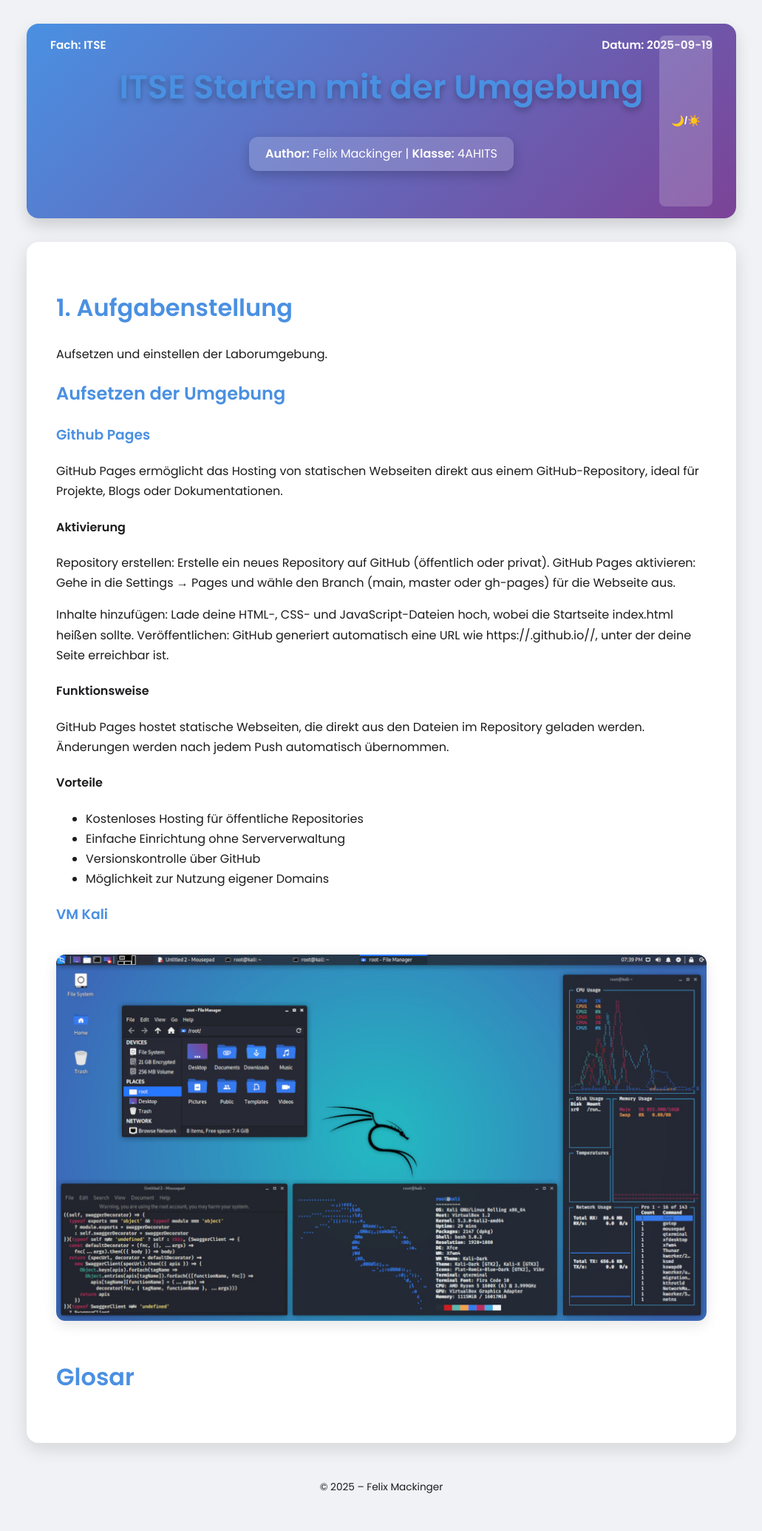
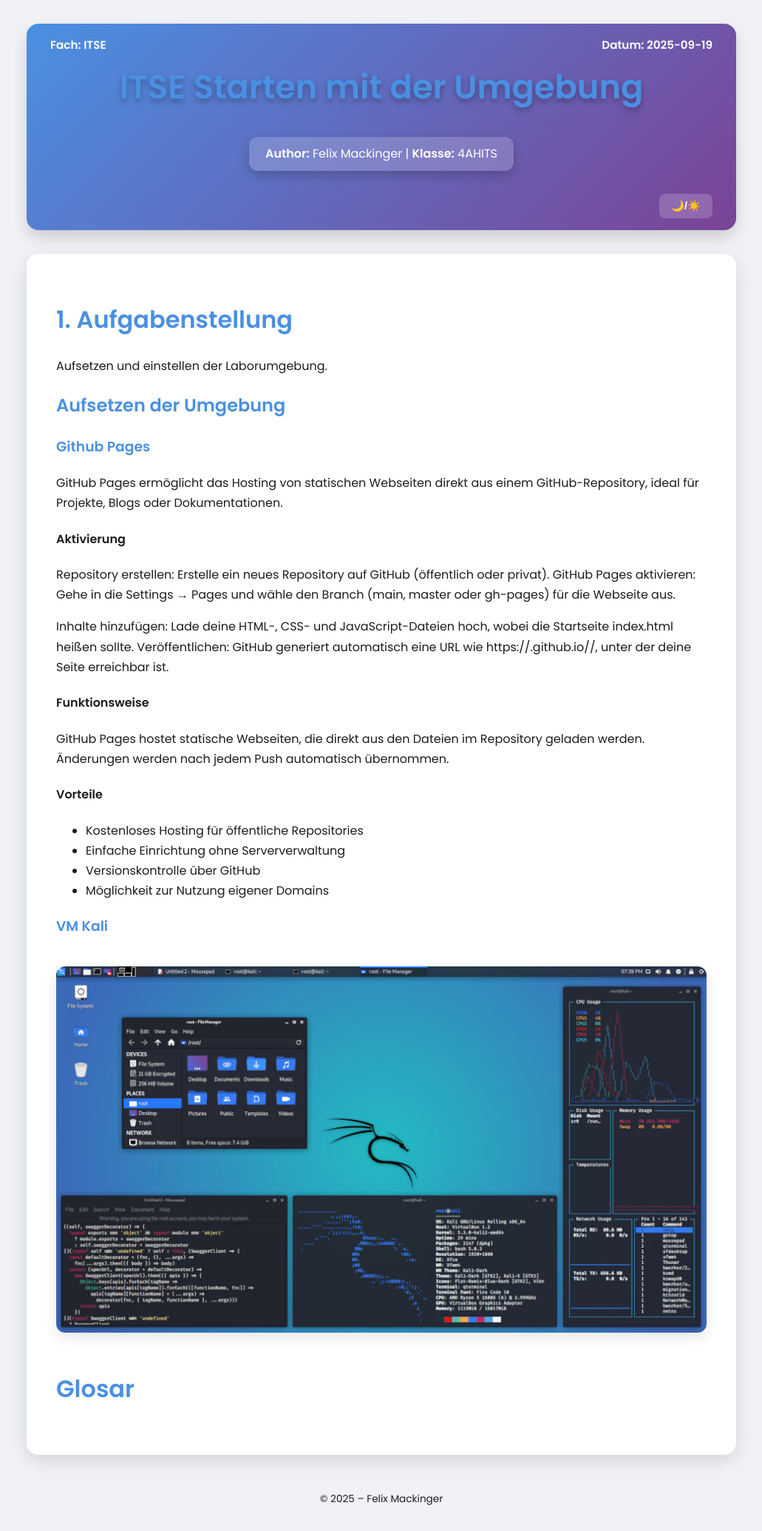
Before and after one commit to Felix-Mackinger/4AHITS_ITSE_Mackinger, a Jekyll site: the page built from berichte/2509022.md, in a window 1280 px wide. Shown: the whole page at 74% size, without its empty margins (124-1155 px from the left). Built offline with Jekyll 4.4.1, drawn with Linux system fonts in a browser that asks for light colours; our own code applies the rules of GitHub Pages for plain Markdown files.

Commit message:
Update style.css

```diff
--- a/assets/css/style.css
+++ b/assets/css/style.css
@@ -4,8 +4,6 @@
 /* ===========================================================
    🎨 Farbvariablen & Theme
    =========================================================== */
-
-
 :root {
   --bg: #f0f2f5;
   --text: #1c1c1e;
@@ -55,7 +53,6 @@ body.dark {
 /* ===========================================================
    🧱 Grundlayout
    =========================================================== */
-
 body {
   font-family: 'Poppins', sans-serif;
   background: var(--bg);
@@ -67,15 +64,29 @@ body {
   transition: background 0.3s, color 0.3s;
 }
 
+/* ---------- HEADER ---------- */
 header {
   background: var(--header-gradient);
   color: var(--meta-text);
-  padding: 3rem 2rem 3rem 2rem;
+  padding: 3rem 2rem 4rem 2rem;
   border-radius: 16px;
   box-shadow: 0 10px 20px rgba(0,0,0,0.15);
   text-align: center;
   position: relative;
 }
+
+/* Header Top Left/Right */
+.header-top-left,
+.header-top-right {
+  position: absolute;
+  top: 1rem;
+  font-size: 0.95rem;
+  font-weight: 600;
+}
+.header-top-left { left: 2rem; }
+.header-top-right { right: 2rem; }
+.header-top-left:empty,
+.header-top-right:empty { display: none; }
 
 header h1 {
   margin: 0 0 1rem 0;
@@ -97,11 +108,13 @@ header h1 {
   line-height: 1.5;
   transition: background 0.3s;
 }
+.meta:empty { display: none; }
 
+/* Theme Toggle */
 .theme-toggle {
   position: absolute;
-  top: 1rem;
-  right: 1rem;
+  bottom: 1rem;
+  right: 2rem;
   background: var(--meta-bg);
   color: var(--meta-text);
   border: none;
@@ -117,6 +130,7 @@ header h1 {
   transform: scale(1.05);
 }
 
+/* ---------- MAIN ---------- */
 main {
   background: var(--box-bg);
   padding: 2.5rem;
@@ -126,9 +140,7 @@ main {
   transition: background 0.3s, box-shadow 0.3s;
 }
 
-h1, h2, h3 {
-  color: var(--accent);
-}
+h1, h2, h3 { color: var(--accent); }
 
 img {
   max-width: 100%;
@@ -137,34 +149,12 @@ img {
   box-shadow: 0 6px 18px rgba(0,0,0,0.1);
 }
 
+/* ---------- FOOTER ---------- */
 footer {
   margin-top: 3rem;
   text-align: center;
   font-size: 0.85rem;
   color: var(--text);
-}
-
-
-.header-top-left,
-.header-top-right {
-  position: absolute;
-  top: 1rem;
-  font-size: 0.95rem;
-  font-weight: 600;
-}
-
-.header-top-left {
-  left: 2rem;
-}
-
-.header-top-right {
-  right: 2rem;
-}
-
-.theme-toggle {
-  position: absolute;
-  bottom: 1rem;
-  right: 2rem;
 }
 
 
@@ -210,6 +200,7 @@ pre, .highlight {
 .highlight .nv    { color: var(--code-variable); }
 .highlight .err   { color: var(--code-error); background: rgba(255,0,0,0.15); }
 
+
 /* Scrollbars für Code */
 .highlight::-webkit-scrollbar { height: 8px; }
 .highlight::-webkit-scrollbar-thumb { background: var(--accent); border-radius: 8px; }
```
